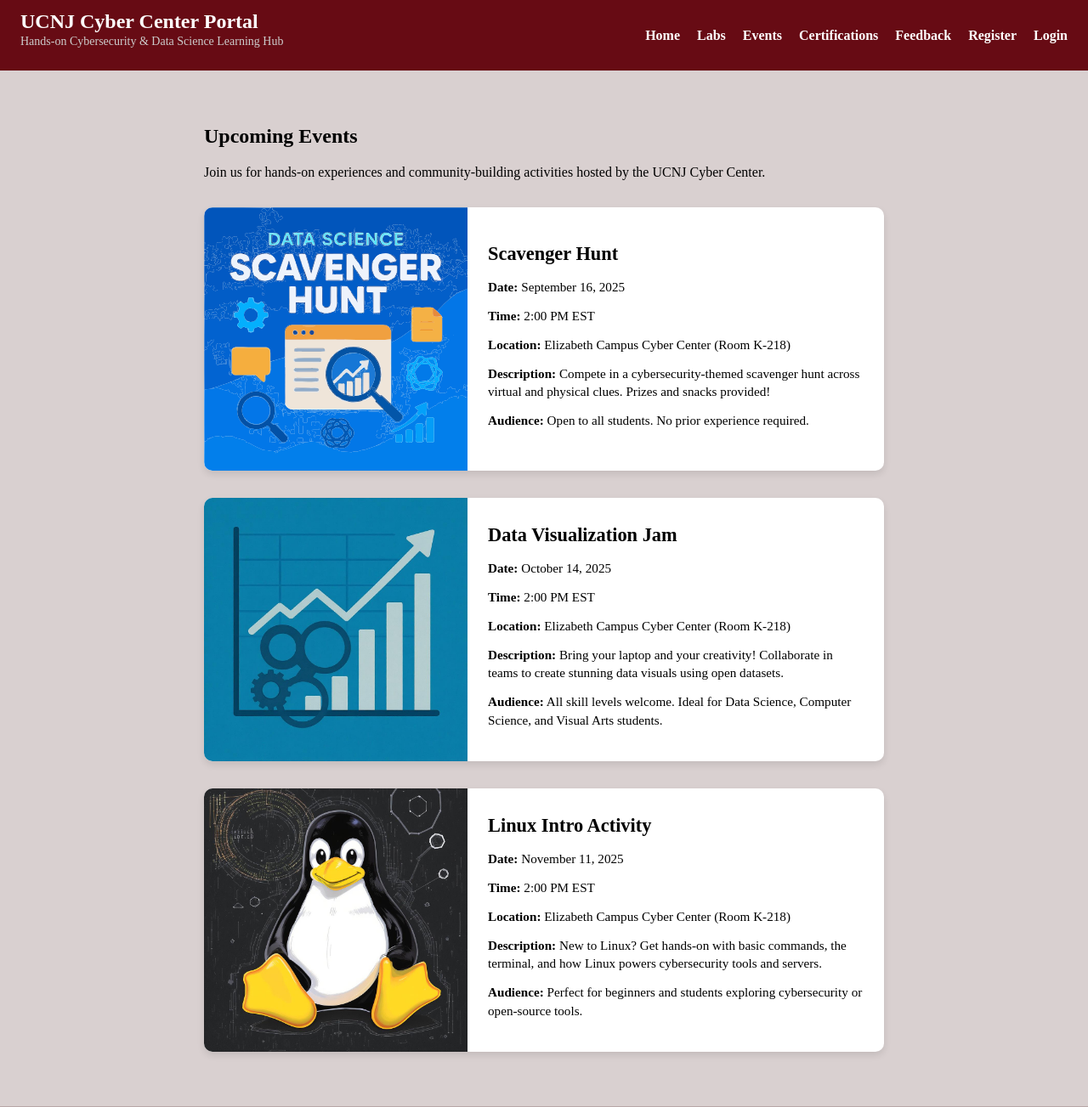
After one commit to Emilio-Vasquez/Students-Technical-Questions-App, a Flask app: page /events in a window 1280 px wide. The commit adds this page. Shown: the top 1303 px of the page at 85% size. Run offline with Flask 3, Linux system fonts and the light colour scheme; some libraries are stand-ins or nearby versions.

Commit message:
added events and certifications pages into the website

```diff
--- a/app/routes.py
+++ b/app/routes.py
@@ -244,3 +244,11 @@ def account_settings():
 @main.route('/comment/vote', methods=['POST'])
 def comment_vote():
     return vote_on_comment()
+
+@main.route('/events')
+def events():
+    return render_template('events.html')
+
+@main.route('/certifications')
+def certifications():
+    return render_template('certifications.html')
--- /dev/null
+++ b/app/static/css/events.css
@@ -0,0 +1,74 @@
+/* events.css */
+.page-container {
+    max-width: 800px;
+    margin: 2rem auto;
+}
+
+.event-cards {
+    display: flex;
+    flex-direction: column;
+    gap: 2rem;
+    margin-top: 2rem;
+    align-items: center;
+}
+
+.event-card {
+    display: flex;
+    flex-direction: row;
+    background-color: #ffffff;
+    box-shadow: 0 4px 8px rgba(0,0,0,0.1);
+    border-radius: 10px;
+    overflow: hidden;
+    max-width: 900px;
+    width: 100%;
+    text-align: left;
+    height: 310px;
+}
+
+.event-card:hover {
+    transform: scale(1.01);
+}
+
+.event-image {
+    width: 40%;
+    height: 100%;
+    height: auto;
+    object-fit: cover;
+    object-position: center;
+    background-color: #f0f0f0;
+}
+
+.event-content {
+    padding: 1.5rem;
+    width: 60%;
+    display: flex;
+    flex-direction: column;
+    justify-content: center;
+}
+.event-content h3 {
+    margin-top: 0;
+    font-size: 1.4rem;
+    margin-bottom: 0.5rem;
+}
+
+.event-content p {
+    margin: 0.4rem 0;
+    font-size: 0.95rem;
+    line-height: 1.4;
+}
+
+/* Responsive stacking on small screens */
+@media (max-width: 768px) {
+    .event-card {
+        flex-direction: column;
+    }
+
+    .event-image {
+        width: 100%;
+        height: 200px;
+    }
+
+    .event-content {
+        width: 100%;
+    }
+}
--- a/app/static/css/ucnj_style.css
+++ b/app/static/css/ucnj_style.css
@@ -2,14 +2,26 @@
 header {
     background-color: #670b14;
     color: white;
-    padding: 1rem;
+    padding: 0.75rem 1.5rem;
     display: flex;
     align-items: center;
-    justify-content: space-between;
+    justify-content: space-between;  /* Key for pushing nav to the right */
+    flex-wrap: wrap; /* allows logo+tagline to stay compact without affecting nav */
 }
-header .logo {
+.header-left {
+    display: flex;
+    flex-direction: column; /* stacks logo and tagline */
+}
+
+.logo {
     font-size: 1.5rem;
     font-weight: bold;
+}
+
+.tagline {
+    font-size: 14px;
+    color: #ccc;
+    margin-top: 2px;
 }
 nav a {
     color: white;
--- a/app/templates/base.html
+++ b/app/templates/base.html
@@ -2,10 +2,12 @@
 <html lang="en">
 <head>
     <meta charset="UTF-8">
-    <title>{% block title %}Technical Questions App{% endblock %}</title>
+    <title>{% block title %}UCNJ Cyber Center Portal{% endblock %}</title>
     <meta name="viewport" content="width=device-width, initial-scale=1.0">
     <link rel="icon" type="image/x-icon" href="{{ url_for('static', filename='images/favicon.ico') }}"> <!-- This is UCNJ's favicon -->
     <link rel="stylesheet" href="{{ url_for('static', filename='css/ucnj_style.css')}}">
+    <!-- This is for page-specific CSS -->
+    {% block extra_css %}{% endblock %}
     <!-- CodeMirror 5 -->
     <link rel="stylesheet" href="https://cdnjs.cloudflare.com/ajax/libs/codemirror/5.65.16/codemirror.min.css">
     <link rel="stylesheet" href="https://cdnjs.cloudflare.com/ajax/libs/codemirror/5.65.16/theme/monokai.min.css">
@@ -15,10 +17,15 @@
 </head>
 <body>
     <header>
-        <div class="logo">UCNJ Technical Questions App</div>
+        <div class="header-left">
+            <div class="logo">UCNJ Cyber Center Portal</div>
+            <p class="tagline">Hands-on Cybersecurity & Data Science Learning Hub</p>
+        </div>
         <nav>
             <a href="{{ url_for('main.home') }}">Home</a>
-            <a href="{{ url_for('main.questions') }}">Questions</a>
+            <a href="{{ url_for('main.questions') }}">Labs</a>
+            <a href="{{ url_for('main.events') }}">Events</a>
+            <a href="{{ url_for('main.certifications') }}">Certifications</a>
             <a href="{{ url_for('main.feedback') }}">Feedback</a>
             {% if session.get('username') %}
                 <div class="user-dropdown">
--- /dev/null
+++ b/app/templates/events.html
@@ -0,0 +1,55 @@
+{% extends "base.html" %}
+{% block title %}Events - Cyber Center{% endblock %}
+{% block extra_css %}
+    <link rel="stylesheet" href="{{ url_for('static', filename='css/events.css') }}">
+{% endblock %}
+
+{% block content %}
+<div class="page-container">
+    <h2>Upcoming Events</h2>
+    <p>Join us for hands-on experiences and community-building activities hosted by the UCNJ Cyber Center.</p>
+
+    <div class="event-cards">
+
+        <!-- Scavenger Hunt -->
+        <div class="event-card">
+            <img class="event-image" src="{{ url_for('static', filename='images/scavenger-hunt.svg') }}" alt="Cyber Scavenger Hunt">
+            <div class="event-content">
+                <h3>Scavenger Hunt</h3>
+                <p><strong>Date:</strong> September 16, 2025</p>
+                <p><strong>Time:</strong> 2:00 PM EST</p>
+                <p><strong>Location:</strong> Elizabeth Campus Cyber Center (Room K-218)</p>
+                <p><strong>Description:</strong> Compete in a cybersecurity-themed scavenger hunt across virtual and physical clues. Prizes and snacks provided!</p>
+                <p><strong>Audience:</strong> Open to all students. No prior experience required.</p>
+            </div>
+        </div>
+
+        <!-- Visualization Jam -->
+        <div class="event-card">
+            <img class="event-image" src="{{ url_for('static', filename='images/visualization-jam.jpg') }}" alt="Data Visualization Jam">
+            <div class="event-content">
+                <h3>Data Visualization Jam</h3>
+                <p><strong>Date:</strong> October 14, 2025</p>
+                <p><strong>Time:</strong> 2:00 PM EST</p>
+                <p><strong>Location:</strong> Elizabeth Campus Cyber Center (Room K-218)</p>
+                <p><strong>Description:</strong> Bring your laptop and your creativity! Collaborate in teams to create stunning data visuals using open datasets.</p>
+                <p><strong>Audience:</strong> All skill levels welcome. Ideal for Data Science, Computer Science, and Visual Arts students.</p>
+            </div>
+        </div>
+
+        <!-- Linux Intro Activity -->
+        <div class="event-card">
+            <img class="event-image" src="{{ url_for('static', filename='images/linux-intro.jpg') }}" alt="Linux Intro Activity">
+            <div class="event-content">
+                <h3>Linux Intro Activity</h3>
+                <p><strong>Date:</strong> November 11, 2025</p>
+                <p><strong>Time:</strong> 2:00 PM EST</p>
+                <p><strong>Location:</strong> Elizabeth Campus Cyber Center (Room K-218)</p>
+                <p><strong>Description:</strong> New to Linux? Get hands-on with basic commands, the terminal, and how Linux powers cybersecurity tools and servers.</p>
+                <p><strong>Audience:</strong> Perfect for beginners and students exploring cybersecurity or open-source tools.</p>
+            </div>
+        </div>
+
+    </div>
+</div>
+{% endblock %}
```
Also changed, not shown: app/static/css/certifications.css (added, +36 -0 lines), app/templates/certifications.html (added, +43 -0 lines), app/static/images/linux-intro.jpg (added), app/static/images/scavenger-hunt.svg (added), app/static/images/visualization-jam.jpg (added).
